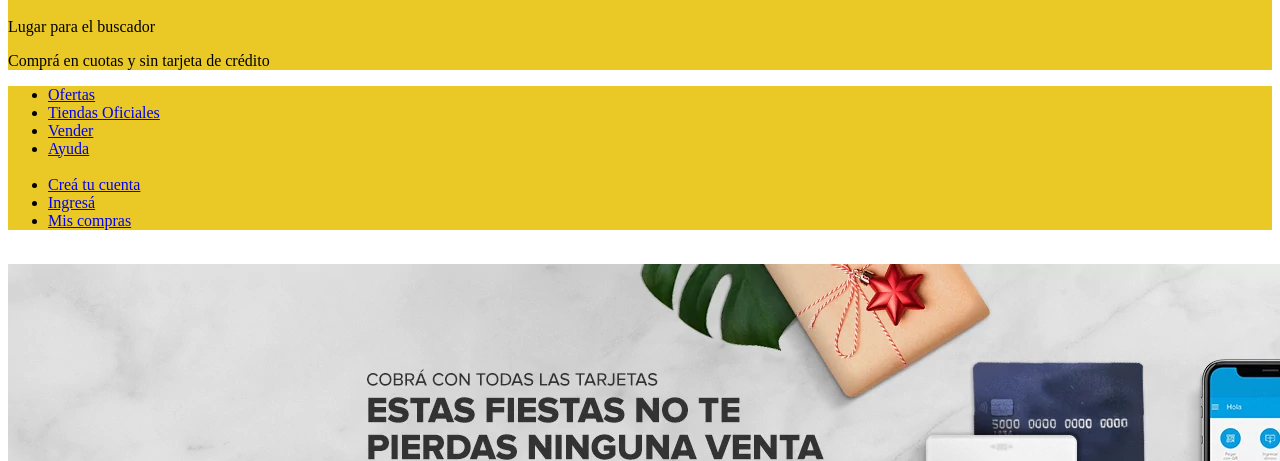
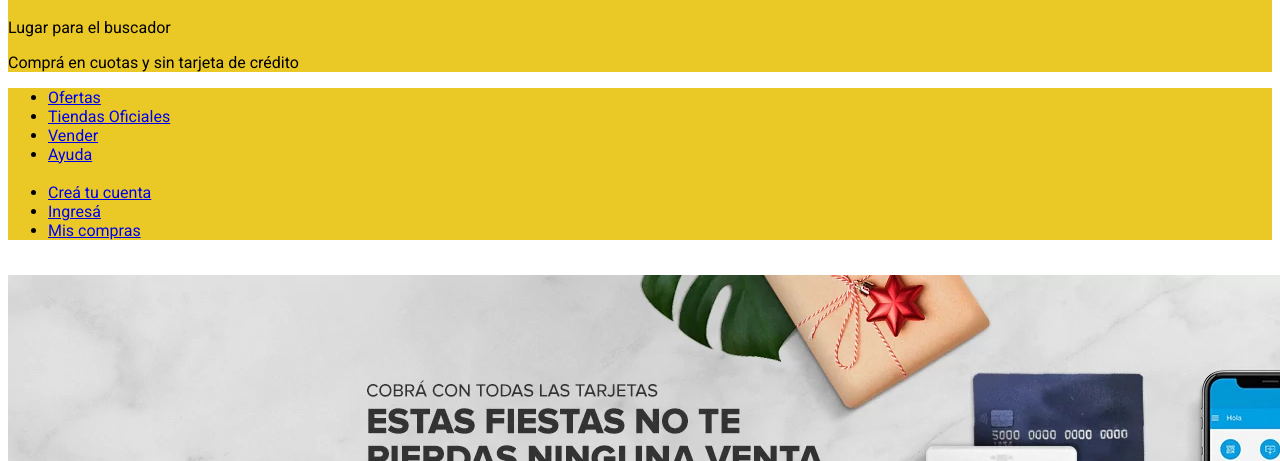
Before and after one commit to arielsaucedo-zz/mercado-liebre, a website: page scr/index.html in a window 1280 px wide. Shown: the part 339-800 px from the top of the page. Drawn offline with Linux system fonts and the light colour scheme.

Commit message:
se define tipografia

```diff
--- a/public/styles/index.css
+++ b/public/styles/index.css
@@ -7,6 +7,9 @@
     --color-verde: #39b54a;
 }
 
+body {
+    font-family: 'Roboto', sans-serif;
+}
 header {
     background-color: var(--color-amarillo);
 }
--- a/scr/index.html
+++ b/scr/index.html
@@ -4,6 +4,7 @@
         <meta charset="utf-8" />
         <title>Mercado Liebre</title>
         <link  href="/styles/index.css" rel="stylesheet">
+        <link href="https://fonts.googleapis.com/css2?family=Roboto&display=swap" rel="stylesheet">
     </head>
 
     <body>
```
